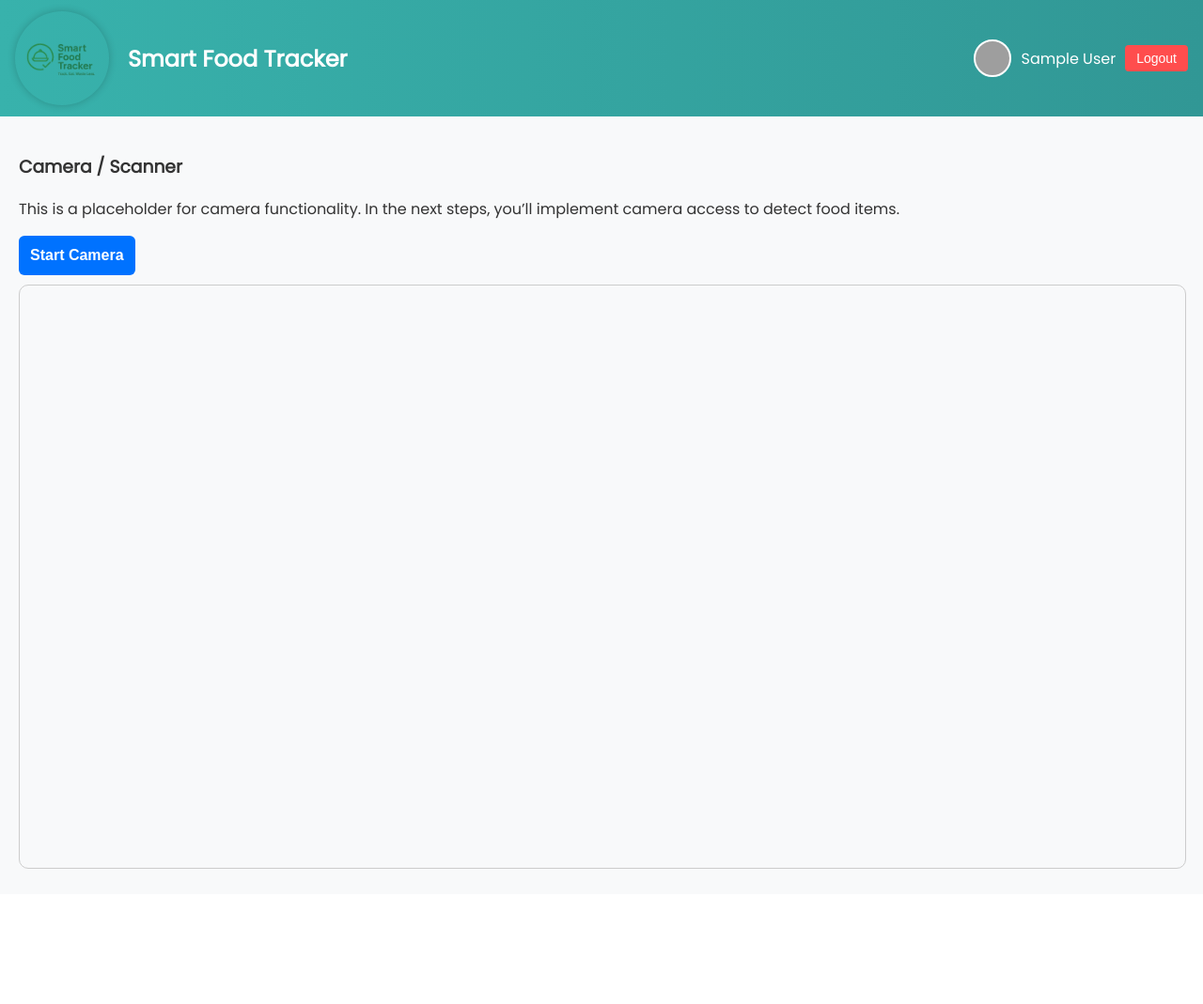
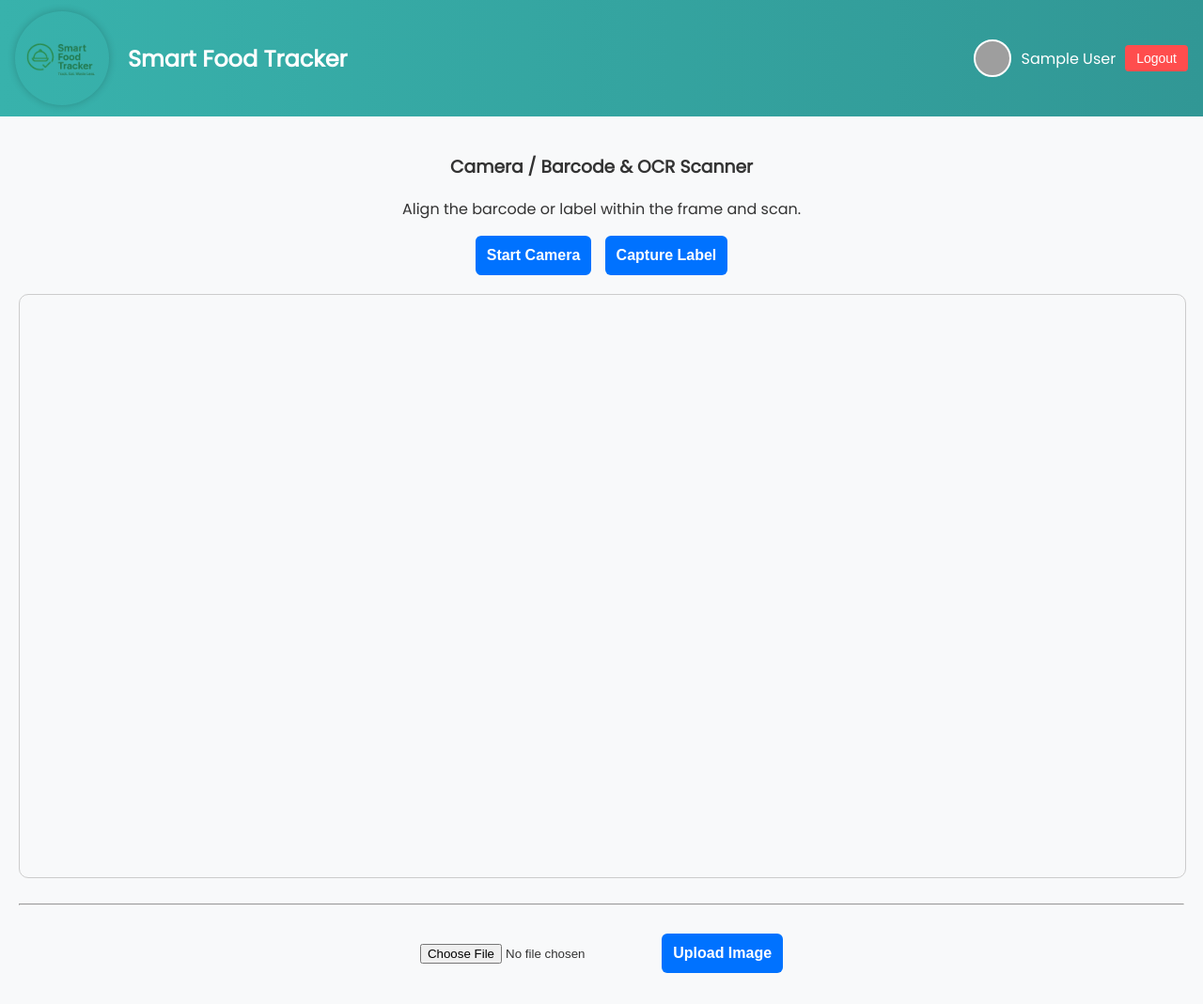
Before and after one commit to SADITYA0309/smartfoodwaste, a Django app: page /open-camera/ in a window 1280 px wide. Shown: the whole page at 94% size. Before the commit the page ends 925 px from the top, so only its background shows below. Run offline with Django 5.2, Linux system fonts and the light colour scheme; the visitor is signed in with stand-in values (Sample User, id 1); some libraries are stand-ins or nearby versions; grey boxes are pictures that could not be loaded.

Commit message:
Update open_camera.html

```diff
--- a/backend/tracker/templates/tracker/open_camera.html
+++ b/backend/tracker/templates/tracker/open_camera.html
@@ -1,28 +1,174 @@
-<!-- templates/open_camera.html -->
 {% extends 'tracker/base.html' %}
 {% block content %}
-<h3>Camera / Scanner</h3>
+<h3 style="text-align: center;">Camera / Barcode & OCR Scanner</h3>
 
-<p>This is a placeholder for camera functionality. In the next steps, you’ll implement camera access to detect food items.</p>
+<p style="text-align: center;">Align the barcode or label within the frame and scan.</p>
 
-<button onclick="startCamera()" class="action-button">Start Camera</button>
+<div style="text-align: center; margin-bottom: 10px;">
+  <button onclick="startCamera()" class="action-button">Start Camera</button>
+  <button onclick="captureImage()" class="action-button" style="margin-left: 10px;">Capture Label</button>
+</div>
 
-<video id="cameraFeed" autoplay playsinline muted style="width:100%;margin-top:10px; border:1px solid #ccc; border-radius:10px;"></video>
+<video id="cameraFeed" autoplay playsinline muted
+  style="width:100%; margin-top:10px; border:1px solid #ccc; border-radius:10px;"></video>
+
+<canvas id="captureCanvas" style="display:none;"></canvas>
+
+<p id="scanResult" style="text-align: center; font-weight: bold; margin-top: 15px; white-space: pre-line;"></p>
+
+<hr style="margin: 20px 0;">
+
+<!-- Manual Upload Fallback -->
+<form id="uploadForm" enctype="multipart/form-data" style="text-align: center;">
+  <input type="file" name="image" accept="image/*" capture="environment" required>
+  <button type="submit" class="action-button" style="margin-top: 10px;">Upload Image</button>
+</form>
+<pre id="ocrResult" style="text-align: center; margin-top: 10px; font-weight: bold;"></pre>
+
+<!-- ✅ Load ZXing library first -->
+<script src="https://cdn.jsdelivr.net/npm/@zxing/library@0.18.6/umd/index.min.js"></script>
 
 <script>
-  function startCamera() {
+  let codeReader = null;
+  let currentStream = null;
+
+  async function startCamera() {
     const video = document.getElementById("cameraFeed");
-    if (navigator.mediaDevices && navigator.mediaDevices.getUserMedia) {
-      navigator.mediaDevices.getUserMedia({ video: { facingMode: "environment" } })
-        .then(function (stream) {
-          video.srcObject = stream;
-        })
-        .catch(function (error) {
-          alert("Camera access failed: " + error.message);
-        });
-    } else {
-      alert("Camera not supported by your browser.");
+    const scanResult = document.getElementById("scanResult");
+
+    try {
+      if (!ZXing || !ZXing.BrowserMultiFormatReader) {
+        throw new Error("ZXing is not loaded properly.");
+      }
+
+      if (currentStream) {
+        currentStream.getTracks().forEach(track => track.stop());
+      }
+
+      const stream = await navigator.mediaDevices.getUserMedia({
+        video: { facingMode: "environment" }
+      });
+
+      currentStream = stream;
+      video.srcObject = stream;
+
+      codeReader = new ZXing.BrowserMultiFormatReader();
+
+      codeReader.decodeFromVideoDevice(null, 'cameraFeed', (result, err) => {
+        if (result) {
+          const barcode = result.text;
+          scanResult.textContent = "Scanned: " + barcode;
+          codeReader.reset();
+
+          fetch('/scan-label-ocr/', {
+            method: 'POST',
+            headers: {
+              'Content-Type': 'application/json',
+              'X-CSRFToken': '{{ csrf_token }}'
+            },
+            body: JSON.stringify({ barcode: barcode })
+          })
+          .then(response => response.json())
+          .then(data => {
+            if (data.success) {
+              scanResult.textContent += `\n✔️ Product saved: ${data.name}`;
+            } else {
+              scanResult.textContent += `\n❌ Error: ${data.error}`;
+            }
+          });
+        }
+      });
+    } catch (error) {
+      alert("Camera access failed: " + error.message);
     }
   }
+
+  function captureImage() {
+    const video = document.getElementById("cameraFeed");
+    const canvas = document.getElementById("captureCanvas");
+    const resultDisplay = document.getElementById("scanResult");
+
+    canvas.width = video.videoWidth;
+    canvas.height = video.videoHeight;
+    const ctx = canvas.getContext("2d");
+    ctx.drawImage(video, 0, 0, canvas.width, canvas.height);
+
+    canvas.toBlob(function(blob) {
+      const formData = new FormData();
+      formData.append("image", blob, "snapshot.png");
+      sendImageToScan(blob);
+
+      fetch('/api/process-image/', {
+        method: 'POST',
+        headers: {
+          'X-CSRFToken': '{{ csrf_token }}'
+        },
+        body: formData
+      })
+      .then(response => response.json())
+      .then(data => {
+        if (data.success) {
+          resultDisplay.textContent = `📦 Product: ${data.name || 'N/A'}\n📆 MFD: ${data.mfd || 'N/A'}\n⏳ EXP: ${data.exp || 'N/A'}`;
+          if (data.prompt) {
+            alert(data.prompt);
+          }
+        } else {
+          resultDisplay.textContent = "❌ Error: " + data.error;
+        }
+      });
+    }, "image/png");
+  }
+function sendImageToScan(file) {
+    const formData = new FormData();
+    formData.append('image', file);
+
+    fetch('/api/auto-scan/', {
+        method: 'POST',
+        body: formData
+    })
+    .then(res => res.json())
+    .then(data => {
+        if (data.mode === 'barcode') {
+            alert("✅ Barcode scanned: " + data.name);
+        } else if (data.mode === 'ocr') {
+            if (data.status === "need_more_image") {
+                alert(data.message);
+            } else {
+                alert("✅ OCR extracted:\nMFD: " + data.mfd + "\nEXP: " + data.exp);
+            }
+        } else {
+            alert("❌ No barcode or text found.");
+        }
+    });
+}
+  // Manual Upload
+  document.getElementById('uploadForm').onsubmit = function (e) {
+  e.preventDefault();
+  const formData = new FormData(this);
+
+  fetch('/api/scan-label/',{  // Make sure this matches your URL config
+    method: 'POST',
+    headers: {
+      'X-CSRFToken': '{{ csrf_token }}'
+    },
+    body: formData
+  })
+  .then(res => res.json())
+  .then(data => {
+    const output = document.getElementById('ocrResult');
+    if (data.success) {
+      const extracted = data.extracted;
+      alert("✅ Uploaded successfully and saved to history!");
+
+      output.textContent =
+        `📆 MFD: ${extracted.mfd || 'Not found'}\n` +
+        `⏳ EXP: ${extracted.exp || 'Not found'}\n` +
+        `${extracted.note ? '📝 Note: ' + extracted.note : ''}`;
+    } else {
+      alert("❌ Upload failed: " + data.error);
+      output.textContent = "❌ Error: " + data.error;
+    }
+  });
+};
 </script>
 {% endblock %}
```
